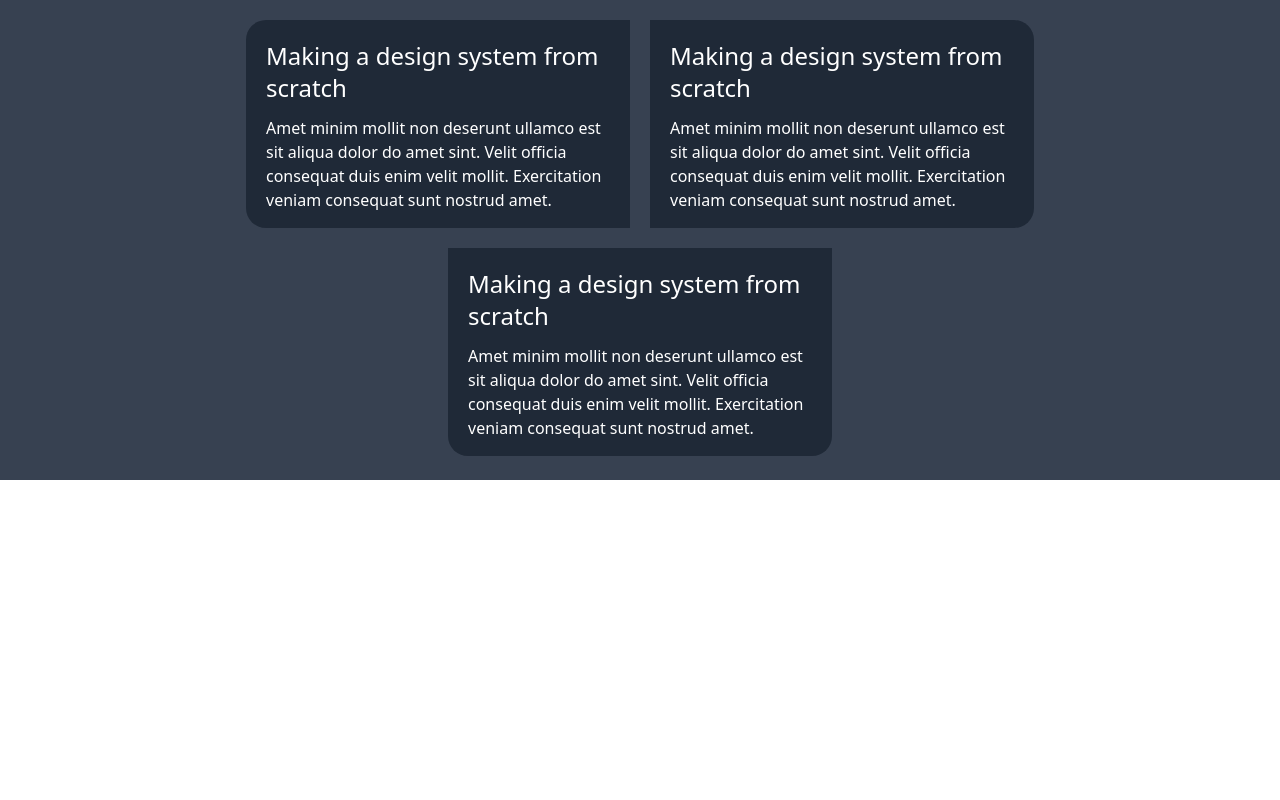
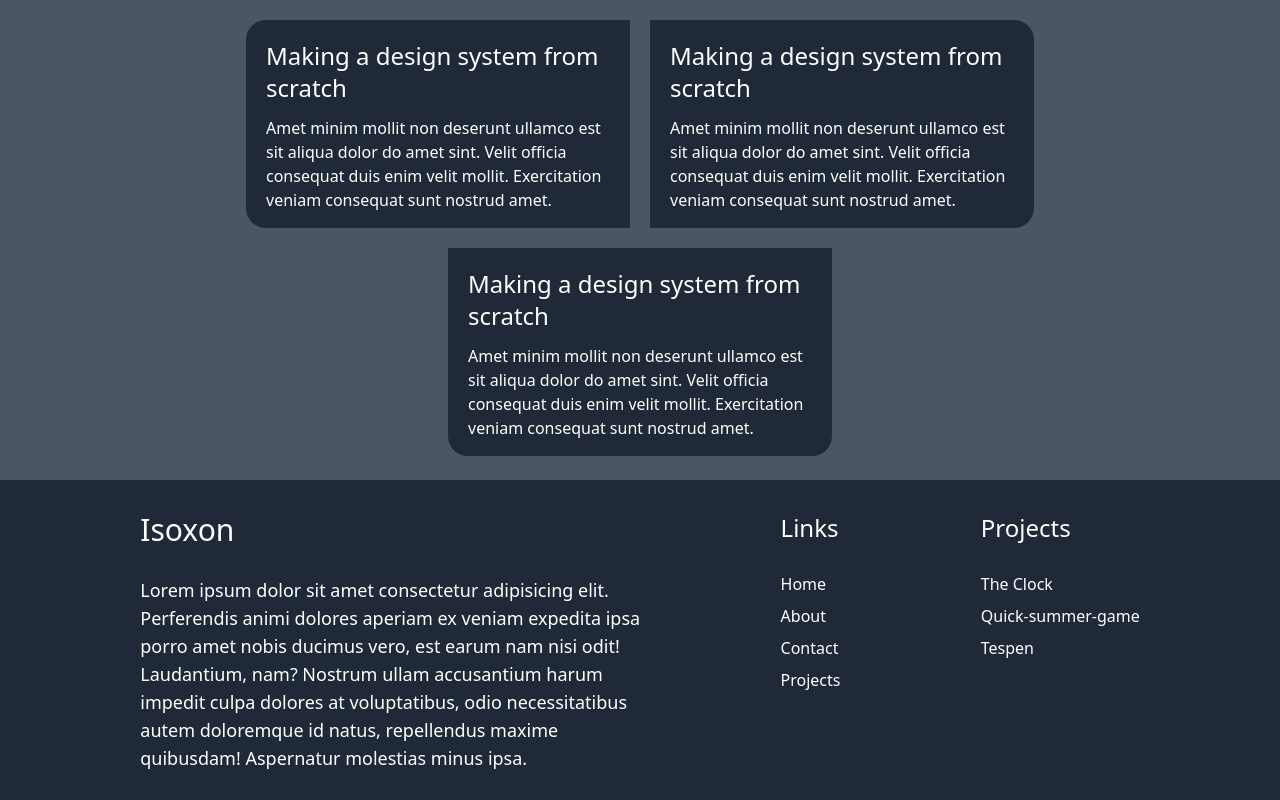
Before and after one commit to isoxon7954/Portfolio, a Next.js app: page / in a window 1280 px wide. Shown: the part 819-1619 px from the top of the page. Before the commit the page ends 1299 px from the top, so only its background shows below. Built offline with nearby package versions, Linux system fonts and the light colour scheme.

Commit message:
projects link added

```diff
--- a/src/modules/About/About.tsx
+++ b/src/modules/About/About.tsx
@@ -1,13 +1,30 @@
 import React from "react";
 import Navbar from "../Navbar/Navbar";
+import Image from "next/image";
 
 const About = () => {
   return (
     <div>
       <Navbar />
-      <div className="text-white bg-gray-600 h-[91.9vh]">
+      <div className="text-white bg-gray-600">
+        <div>
+          <div className="flex justify-center items-center gap-48 py-24">
+            <div>
+              <Image src="/Hacker.png" alt="" width={500} height={250} className="rounded" />
+            </div>
+            <div>
+              <h1 className="text-3xl">Hello! My name is Mirzayev Isoxon</h1>
+              <h2 className="text-xl w-[500px] mt-5">
+                I'm 16 and I'm in school. In IT, I understand better than in
+                school lessons. I'm interested in cool designs, I try to create
+                the perfect website, I live in Namangan, I will be perfect
+                programmer
+              </h2>
+            </div>
+          </div>
+        </div>
         <h1 className="text-6xl font-medium text-center pt-4">About Me</h1>
-        <div className="mt-5 flex justify-center gap-7">
+        <div className="mt-5 flex justify-center gap-7 pb-6">
           <div>
             <h3 className="text-xl font-medium">
               Birthday:{" "}
--- a/src/modules/Card/Card.tsx
+++ b/src/modules/Card/Card.tsx
@@ -2,7 +2,7 @@ import React from "react";
 
 const Card = () => {
   return (
-    <div className="bg-gray-700 text-white h-[500px]">
+    <div className="bg-gray-600 text-white h-[500px]">
       <div className="flex justify-center pt-10 gap-5">
         <div className="w-96 h-52 p-5 bg-gray-800 rounded-tl-[20px] rounded-bl-[20px]">
           <h1 className="text-2xl">Making a design system from scratch</h1>
--- a/src/modules/Contact/Contact.tsx
+++ b/src/modules/Contact/Contact.tsx
@@ -1,11 +1,35 @@
 import React from "react";
 import Navbar from "../Navbar/Navbar";
+import Image from "next/image";
+import Footer from "../Footer/Footer";
 
 const Contact = () => {
   return (
-    <div>
+    <div className="bg-gray-700 text-white">
       <Navbar />
-      <div className="bg-gray-700 text-white flex justify-center gap-28 py-24">
+      <div>
+        <div className="flex justify-center items-center gap-48 py-24">
+          <div>
+            <Image
+              src="/notebook.jpg"
+              alt=""
+              width={500}
+              height={200}
+              className="rounded"
+            />
+          </div>
+          <div>
+            <h1 className="text-3xl">About my call number !!</h1>
+            <h2 className="text-xl w-[500px] mt-5">
+              We are enjoy met you in our sites can you give your grade for my
+              own portfoliyo site.If you want bind with me you can call with
+              this number. This number is mine. you can call and ask me what you
+              want.
+            </h2>
+          </div>
+        </div>
+      </div>
+      <div className="text-white flex justify-center gap-28 py-24">
         <div className="w-80 h-[600px] shadow-2xl p-5 shadow-white">
           <h1 className="flex items-center gap-5 text-2xl font-semibold mt-4">
             <svg
@@ -66,11 +90,10 @@ const Contact = () => {
             className="w-64 h-8 outline-none text-black pl-4 text-md mt-5 mb-2"
           />
           <h2 className="text-xl">Message</h2>
-          <textarea
-            className="w-64 h-60 outline-none text-black pl-4 text-md mt-5 mb-2"
-          ></textarea>
+          <textarea className="w-64 h-60 outline-none text-black pl-4 text-md mt-5 mb-2"></textarea>
         </div>
       </div>
+      <Footer/>
     </div>
   );
 };
--- /dev/null
+++ b/src/modules/Footer/Footer.tsx
@@ -0,0 +1,57 @@
+import Link from "next/link";
+import React from "react";
+
+const Footer = () => {
+  return (
+    <div className="bg-gray-800 text-white pt-8 flex justify-evenly h-[40vh]">
+      <div>
+        <h1 className="text-3xl">Isoxon</h1>
+        <p className="w-[500px] text-lg mt-7">
+          Lorem ipsum dolor sit amet consectetur adipisicing elit. Perferendis
+          animi dolores aperiam ex veniam expedita ipsa porro amet nobis ducimus
+          vero, est earum nam nisi odit! Laudantium, nam? Nostrum ullam
+          accusantium harum impedit culpa dolores at voluptatibus, odio
+          necessitatibus autem doloremque id natus, repellendus maxime
+          quibusdam! Aspernatur molestias minus ipsa.
+        </p>
+      </div>
+      <div>
+        <ul>
+          <h3 className="text-2xl pb-5">Links</h3>
+          <li className="mt-2">
+            <Link href="/">Home</Link>
+          </li>
+          <li className="mt-2">
+            <Link href="/about">About</Link>
+          </li>
+          <li className="mt-2">
+            <Link href="/contact">Contact</Link>
+          </li>
+          <li className="mt-2">
+            <Link href="/projects">Projects</Link>
+          </li>
+        </ul>
+      </div>
+      <div>
+        <ul>
+          <h3 className="text-2xl pb-5">Projects</h3>
+          <li className="mt-2">
+            <a href="https://zesty-conkies-30ffbe.netlify.app/">The Clock</a>
+          </li>
+          <li className="mt-2">
+            <a href="https://profound-puppy-ffa72d.netlify.app/">
+              Quick-summer-game
+            </a>
+          </li>
+          <li className="mt-2">
+            <a href="https://www.tespen.uz">
+              Tespen
+            </a>
+          </li>
+        </ul>
+      </div>
+    </div>
+  );
+};
+
+export default Footer;
--- a/src/modules/Header/Header.tsx
+++ b/src/modules/Header/Header.tsx
@@ -5,7 +5,7 @@ import Link from "next/link";
 const Header = () => {
   return (
     <div>
-      <div className="bg-gray-600 h-[91.9vh] text-center pt-32 text-white">
+      <div className="bg-gray-700 h-[91.9vh] text-center pt-32 text-white">
         <h1 className="text-7xl font-semibold">I am Isoxon</h1>
         <p className="text-xl w-[650px] m-auto mt-10">
           I study web programming and prepare ads for other companies quickly
--- a/src/modules/Navbar/Navbar.tsx
+++ b/src/modules/Navbar/Navbar.tsx
@@ -33,7 +33,7 @@ export default function Example() {
               </div>
               <div className="flex flex-1 items-center justify-center sm:items-stretch sm:justify-between">
                 <div className="flex flex-shrink-0 items-center">
-                  <HomeIcon width={25} height={25} color="white" />
+                  <h3 className="text-white text-xl">Isoxon</h3>
                 </div>
                 <div className="hidden sm:ml-6 sm:block">
                   <div className="flex space-x-4">
--- a/src/pages/index.tsx
+++ b/src/pages/index.tsx
@@ -1,6 +1,7 @@
 import Header from "@/modules/Header/Header";
 import Navbar from "../modules/Navbar/Navbar";
 import Card from "@/modules/Card/Card";
+import Footer from "@/modules/Footer/Footer";
 
 function Home() {
   return (
@@ -9,6 +10,7 @@ function Home() {
       <Navbar />
       <Header />
       <Card/>
+      <Footer/>
     </div>
   );
 }
```
Also changed, not shown: public/Hacker.png (added), public/notebook.jpg (added).
